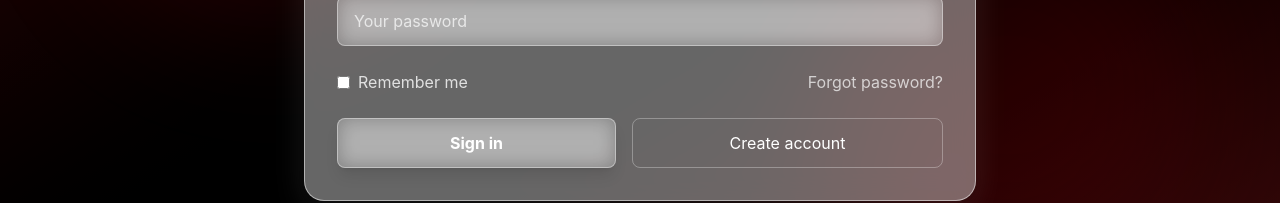
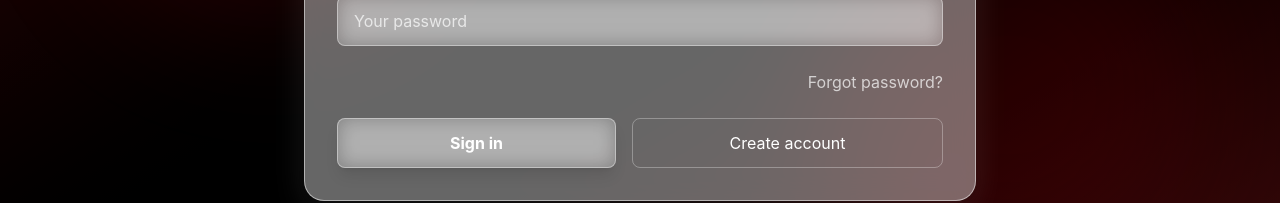
Before and after one commit to PaulOgunmwonyi/Cinema-E-Booking-System, a Next.js app in the folder cinema-e-booking-frontend/: page /pages/login in a window 1280 px wide. Shown: the part 501-704 px from the top of the page. Built offline with nearby package versions, Linux system fonts and the light colour scheme; no server answers.

Commit message:
Update page.tsx

```diff
--- a/cinema-e-booking-frontend/src/app/pages/login/page.tsx
+++ b/cinema-e-booking-frontend/src/app/pages/login/page.tsx
@@ -8,7 +8,6 @@ import { useUser } from '../../contexts/UserContext';
 const LoginPage = () => {
   const [email, setEmail] = useState('');
   const [password, setPassword] = useState('');
-  const [rememberMe, setRememberMe] = useState(false);
   const [error, setError] = useState('');
   const [isSubmitting, setIsSubmitting] = useState(false);
 
@@ -28,9 +27,9 @@ const LoginPage = () => {
       return;
     }
 
-    setIsSubmitting(true);
+      setIsSubmitting(true);
     try {
-      const res = await apiService.loginUser({ email, password, rememberMe });
+      const res = await apiService.loginUser({ email, password });
       const tokens = { accessToken: res.accessToken, refreshToken: res.refreshToken };
       const user = { id: '', email, firstName: '', lastName: '', role: res.role };
       login(user, tokens);
@@ -86,16 +85,7 @@ const LoginPage = () => {
             </div>
 
             <div className="flex items-center justify-between">
-              <label className="inline-flex items-center text-white/80">
-                <input
-                  type="checkbox"
-                  checked={rememberMe}
-                  onChange={(e) => setRememberMe(e.target.checked)}
-                  className="mr-2"
-                />
-                Remember me
-              </label>
-
+              <div />
               <a href="/pages/forgot-password" className="text-white/70 hover:underline">Forgot password?</a>
             </div>
 
```
